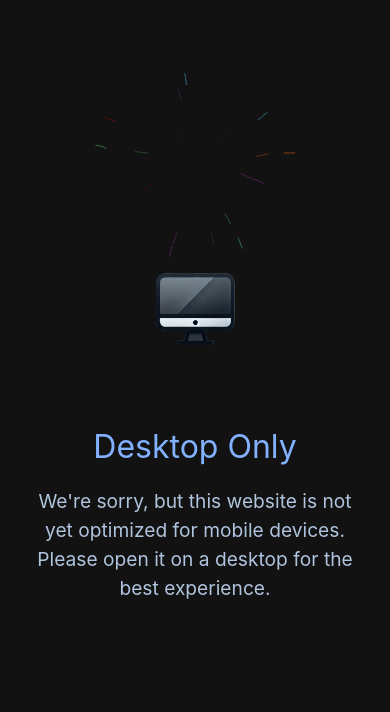
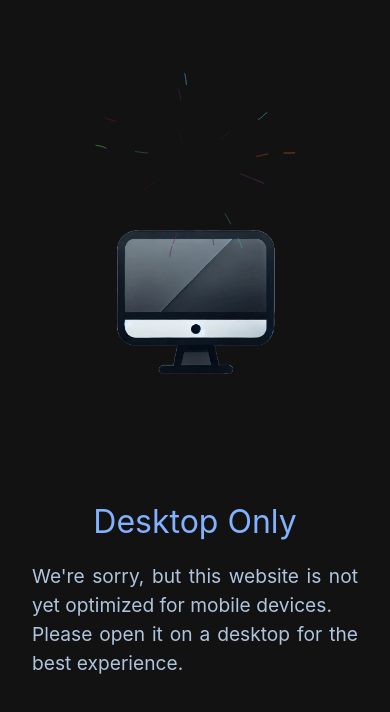
Before and after one commit to faransyari/portfolio, a Next.js app: page /mobile-notice in a window 390 px wide. Shown: the top 712 px of the page. Built offline with nearby package versions, Linux system fonts and the light colour scheme.

Commit message:
Update mobile notice styles for improved layout and responsiveness

```diff
--- a/pages/mobile-notice.js
+++ b/pages/mobile-notice.js
@@ -14,17 +14,19 @@ export default function MobileNotice() {
           flexDirection: "column",
           justifyContent: "center",
           alignItems: "center",
-          textAlign: "center",
+          textAlign: "justify",
           padding: "2rem",
           background: "#121212",
           color: "#b0c4de",
+          width: "100vw", // Ensure it takes the full width of the viewport
+          boxSizing: "border-box", // Include padding in the element's total width and height
         }}
       >
         <Image
           src="/images/desktop-icon.png"
           alt="Desktop Only Icon"
-          width={150}
-          height={150}
+          width={300}
+          height={300}
           style={{ marginBottom: "2rem" }}
         />
         <h1 style={{ fontSize: "2rem", marginBottom: "1rem", color: "#82b1ff" }}>
```
